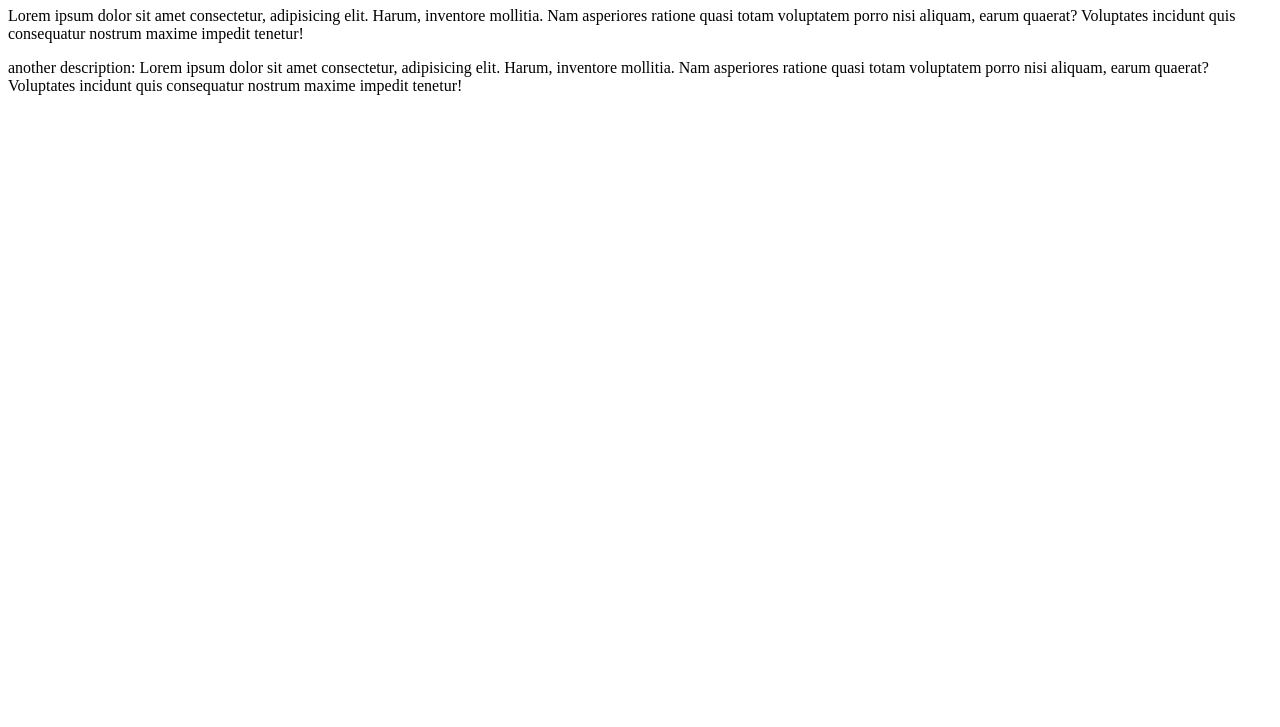
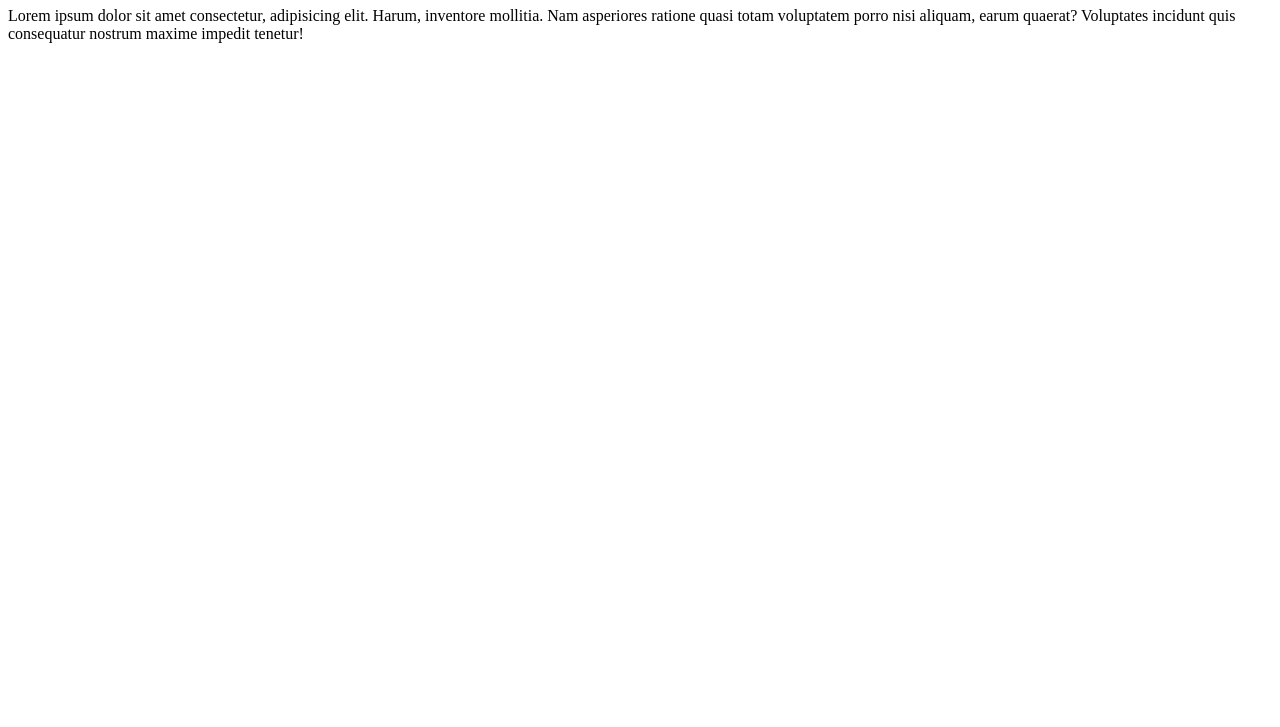
Before and after one commit to saadyasser/git-rep, a plain HTML site: page index.html in a window 1280 px wide. Shown: the part 73-800 px from the top of the page. Drawn offline with Linux system fonts and the light colour scheme.

Commit message:
Revert "adding another description to index"
This reverts commit 2f130f19ce92ba2662c024ec6ee2093ad67102f6.

```diff
--- a/index.html
+++ b/index.html
@@ -14,11 +14,5 @@
       aliquam, earum quaerat? Voluptates incidunt quis consequatur nostrum
       maxime impedit tenetur!
     </p>
-    <p>
-      another description: Lorem ipsum dolor sit amet consectetur, adipisicing
-      elit. Harum, inventore mollitia. Nam asperiores ratione quasi totam
-      voluptatem porro nisi aliquam, earum quaerat? Voluptates incidunt quis
-      consequatur nostrum maxime impedit tenetur!
-    </p>
   </body>
 </html>
```
